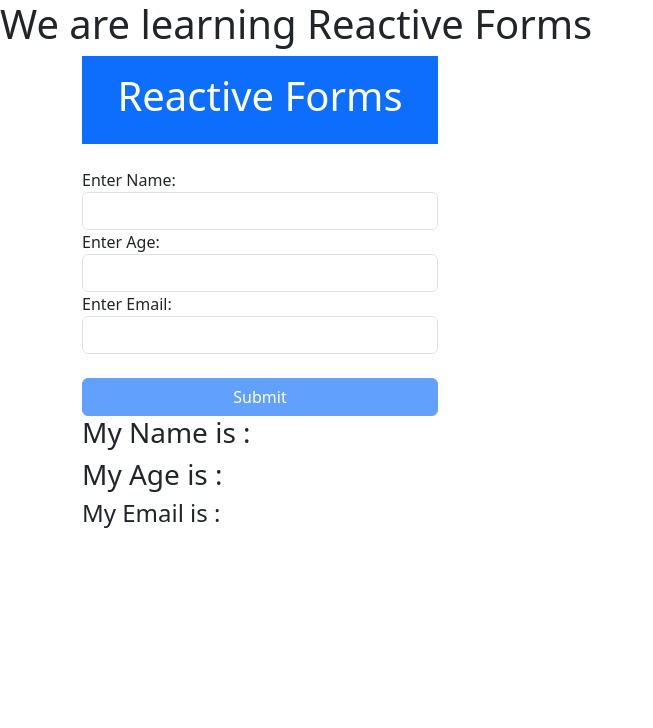
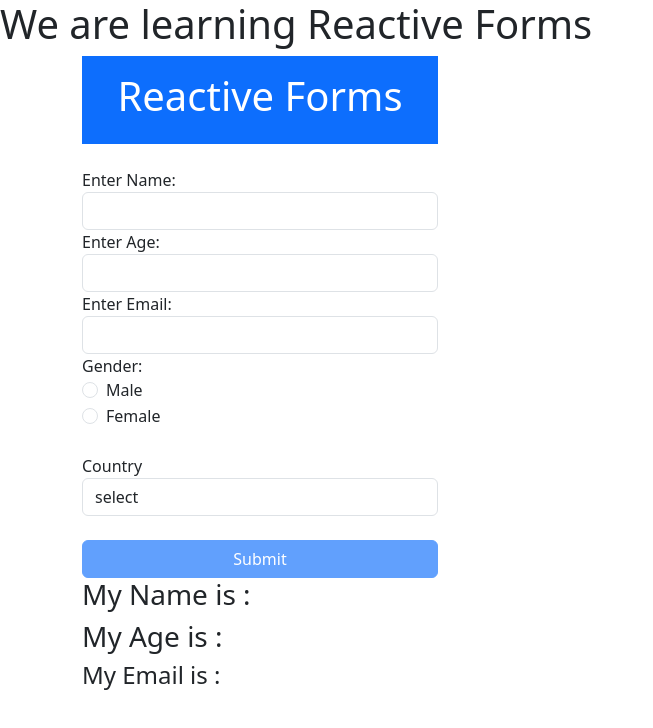
Before and after one commit to asadullahjamil0/reactive-froms, an Angular app: page / in a window 1280 px wide. Shown: the top 728 px of the page, without its empty margins (0-653 px from the left). Built offline with nearby package versions, Linux system fonts and the light colour scheme.

Commit message:
Dropdown list and radio button in Reactive forms.

```diff
--- a/src/app/app.component.html
+++ b/src/app/app.component.html
@@ -56,6 +56,32 @@
           </div>
         </div>
 
+        <label for="">Gender: </label>
+        <div class="form-check">
+          <input type="radio" class="form-check-input" formControlName="gender" name="gender" value="male">
+          <label for="">Male</label>
+        </div>
+        <div class="form-check">
+          <input type="radio" class="form-check-input" formControlName="gender" name="gender" value="female">
+          <label for="">Female</label>
+        </div>
+
+        <br>
+        <div class="form-group">
+          <label for="">Country</label>
+          <select [class.is-invalid]="f['country'].invalid && f['country'].touched" name="country"
+            formControlName="country" class="form-control">
+            <option selected value="">select</option>
+            <option value="USA">USA</option>
+            <option value="Pakistan">Pakistan</option>
+            <option value="Indonesia">Indonesia</option>
+          </select>
+        </div>
+        <div class="alert alert-danger" *ngIf="f['country'].invalid && f['country'].touched">
+          <div *ngIf="f['country'].errors && f['country'].errors['required']">
+            <p>Country must be selected</p>
+          </div>
+        </div>
         <br>
         <div class="d-grid">
           <button type="submit" [class.disabled]="signUp.invalid" class="btn btn-primary">Submit</button>
--- a/src/app/app.component.ts
+++ b/src/app/app.component.ts
@@ -11,15 +11,18 @@ export class AppComponent {
   title = 'reactive-froms';
 
   signUp = new FormGroup({
-    name: new FormControl('', [Validators.required,Validators.minLength(3),Validators.maxLength(20)]),
-    age: new FormControl('', [Validators.required,Validators.min(10),Validators.max(60)]),
-    email: new FormControl('', [Validators.required,Validators.pattern('^[a-zA-Z0-9._%+-]+@[a-zA-Z0-9.-]+\.[a-zA-Z]{2,}$')])
+    name: new FormControl('', [Validators.required, Validators.minLength(3), Validators.maxLength(20)]),
+    age: new FormControl('', [Validators.required, Validators.min(10), Validators.max(60)]),
+    email: new FormControl('', [Validators.required, Validators.pattern('^[a-zA-Z0-9._%+-]+@[a-zA-Z0-9.-]+\.[a-zA-Z]{2,}$')]),
+    gender: new FormControl('', [Validators.required]),
+    country: new FormControl('', [Validators.required])
   });
 
   public myName: any = "";
   public myAge: any = "";
   public myEmail: any = "";
   handleSubmit() {
+    console.log(this.signUp.value);
     console.log(this.signUp.value.name);
     console.log(this.signUp.value.age);
     console.log(this.signUp.value.email);
```
